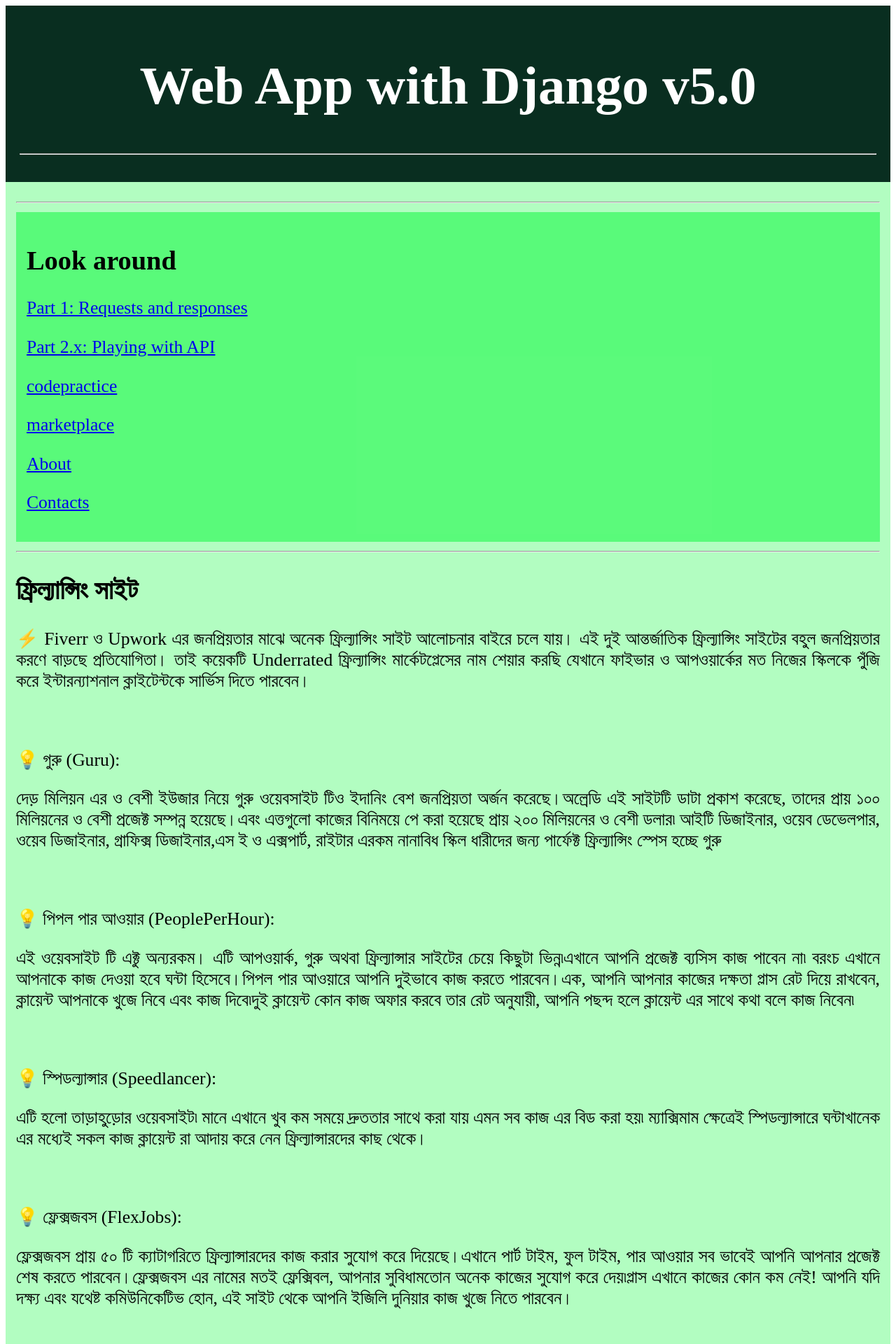
After one commit to kader01agi/playingwithdjango_v5.0_2, a Django app: page /marketplace/ in a window 1280 px wide. The commit adds this page. Shown: the top 1920 px of the page at 70% size. Run offline with Django 5.2, Linux system fonts and the light colour scheme.

Commit message:
upgraded

```diff
--- a/projectName/dj5doc/templates/dj5doc/base.html
+++ b/projectName/dj5doc/templates/dj5doc/base.html
@@ -20,10 +20,13 @@
         <hr>
         <section class="navstl">
             <h2>Look around</h2>
-            <nav>
-                <p><a href="start.html" target="_blank">Part 1: Requests and responses</a></p>
-                <p><a href="tutorial02.html" target="_blank">Part 2.x: Playing with API</a></p>
-            </nav>
+            <p><a href="http://127.0.0.1:8000/start/" target="_blank">Part 1: Requests and responses</a></p>
+            <p><a href="http://127.0.0.1:8000/tutorial02/" target="_blank">Part 2.x: Playing with API</a></p>
+            <p><a href="http://127.0.0.1:8000/codepractice/" target="_blank">codepractice</a></p>
+            <p><a href="http://127.0.0.1:8000/marketplace/" target="_blank">marketplace</a></p>
+            <p><a href="http://127.0.0.1:8000/about/" target="_blank">About</a></p>
+
+            <p><a href="http://127.0.0.1:8000/contacts/" target="_blank">Contacts</a></p>
         </section>
         <hr>
         {% block content %}
--- a/projectName/dj5doc/templates/dj5doc/home.html
+++ b/projectName/dj5doc/templates/dj5doc/home.html
@@ -1,5 +1,5 @@
+<!DOCTYPE html>
 {% extends 'dj5doc/base.html' %}
-<!DOCTYPE html>
 <html lang="en">
 
 <head>
--- /dev/null
+++ b/projectName/dj5doc/templates/dj5doc/marketplace.html
@@ -0,0 +1,70 @@
+<!DOCTYPE html>
+{% extends "dj5doc/base.html" %}
+<html lang="bn">
+
+<head>
+    <meta http-equiv="Content-Type" content="text/html;charset=UTF-8">
+    <title>Marketplace</title>
+</head>
+
+
+{% block content %}
+<section id="marketplace">
+    <h2>ফ্রিল্যান্সিং সাইট</h2>
+    <p>⚡ Fiverr ও Upwork এর জনপ্রিয়তার মাঝে অনেক ফ্রিল্যান্সিং সাইট আলোচনার বাইরে চলে যায়। এই দুই আন্তর্জাতিক
+        ফ্রিল্যান্সিং
+        সাইটের বহুল জনপ্রিয়তার করণে বাড়ছে প্রতিযোগিতা। তাই কয়েকটি Underrated ফ্রিল্যান্সিং মার্কেটপ্লেসের নাম শেয়ার করছি
+        যেখানে ফাইভার ও আপওয়ার্কের মত নিজের স্কিলকে পুঁজি করে ইন্টারন্যাশনাল ক্লাইটেন্টকে সার্ভিস দিতে পারবেন।
+    </p>
+    <br>
+    <p>💡 গুরু (Guru):</p>
+    <p>দেড় মিলিয়ন এর ও বেশী ইউজার নিয়ে গুরু ওয়েবসাইট টিও ইদানিং বেশ জনপ্রিয়তা অর্জন করেছে।অল্রেডি এই সাইটটি ডাটা
+        প্রকাশ করেছে, তাদের প্রায় ১০০ মিলিয়নের ও বেশী প্রজেক্ট সম্পন্ন হয়েছে।এবং এত্তগুলো কাজের বিনিময়ে পে করা
+        হয়েছে
+        প্রায় ২০০ মিলিয়নের ও বেশী ডলার৷ আইটি ডিজাইনার, ওয়েব ডেভেলপার, ওয়েব ডিজাইনার, গ্রাফিক্স ডিজাইনার,এস ই ও
+        এক্সপার্ট, রাইটার এরকম নানাবিধ স্কিল ধারীদের জন্য পার্ফেক্ট ফ্রিল্যান্সিং স্পেস হচ্ছে গুরু
+    </p>
+
+    <br>
+    <p>💡 পিপল পার আওয়ার (PeoplePerHour):</p>
+    <p>এই ওয়েবসাইট টি এক্টু অন্যরকম। এটি আপওয়ার্ক, গুরু অথবা ফ্রিল্যান্সার সাইটের চেয়ে কিছুটা ভিন্ন৷এখানে আপনি
+        প্রজেক্ট
+        ব্যসিস কাজ পাবেন না৷ বরংচ এখানে আপনাকে কাজ দেওয়া হবে ঘন্টা হিসেবে।পিপল পার আওয়ারে আপনি দুইভাবে কাজ করতে
+        পারবেন।এক,
+        আপনি আপনার কাজের দক্ষতা প্লাস রেট দিয়ে রাখবেন, ক্লায়েন্ট আপনাকে খুজে নিবে এবং কাজ দিবে৷দুই ক্লায়েন্ট কোন কাজ
+        অফার
+        করবে তার রেট অনুযায়ী, আপনি পছন্দ হলে ক্লায়েন্ট এর সাথে কথা বলে কাজ নিবেন৷</p>
+
+    <br>
+    <p>💡 স্পিডল্যান্সার (Speedlancer):</p>
+    <p>এটি হলো তাড়াহুড়োর ওয়েবসাইট৷ মানে এখানে খুব কম সময়ে দ্রুততার সাথে করা যায় এমন সব কাজ এর বিড করা হয়৷
+        ম্যাক্সিমাম
+        ক্ষেত্রেই স্পিডল্যান্সারে ঘন্টাখানেক এর মধ্যেই সকল কাজ ক্লায়েন্ট রা আদায় করে নেন ফ্রিল্যান্সারদের কাছ থেকে।
+    </p>
+
+    <br>
+    <p>💡 ফ্লেক্সজবস (FlexJobs):</p>
+    <p>ফ্লেক্সজবস প্রায় ৫০ টি ক্যাটাগরিতে ফ্রিল্যান্সারদের কাজ করার সুযোগ করে দিয়েছে।এখানে পার্ট টাইম, ফুল টাইম, পার
+        আওয়ার সব ভাবেই আপনি আপনার প্রজেক্ট শেষ করতে পারবেন।ফ্লেক্সজবস এর নামের মতই ফ্লেক্সিবল, আপনার সুবিধামতোন অনেক
+        কাজের
+        সুযোগ করে দেয়৷প্লাস এখানে কাজের কোন কম নেই! আপনি যদি দক্ষ্য এবং যথেষ্ট কমিউনিকেটিভ হোন, এই সাইট থেকে আপনি ইজিলি
+        দুনিয়ার কাজ খুজে নিতে পারবেন।
+    </p>
+
+    <br>
+    <p>💡 টপকোডার (Topcoder)</p>
+    <p>নাম থেকেই বুঝতে পারছেন।এটা একটা ফ্রিলান্সার সাইট, যেটা মেইনলি ডেভেলপার দের জন্য এখানে আপ্নি যদি কোন প্রজেক্ট এর
+        দ্বায়িত্ব যদি পান, এই সাইটের একজন কর্মী ( কো পাইলট)আপনাকে টোটাল গাইডলাইন দিবেন যতক্ষন আপনের প্রজেক্ট শেষ না
+        হবে।
+    </p>
+    <br>
+    <p>💡 এস ই ও ক্লার্ক (SEO Clerks) :</p>
+    <p>
+        কি ওয়ার্ড রিসার্চ থেকে শুরু করে SEO ফ্রেন্ডলি কন্টেন্ট রাইটিং , সার্চ ইঞ্জিন অপটিমাইজেশন রিলেটেড সকল কাজ এই
+        মার্কেটপ্লেসে পাওয়া যায়।
+        উল্লেখিত সাইটগুলো ছাড়াও আরও অনেক সাইট আছে যেখানে প্রতিনিয়ত নতুন ফ্রিল্যান্সারদের আবির্ভাব হচ্ছে।
+    </p>
+</section>
+{% endblock content %}
+
+</html>
--- a/projectName/dj5doc/templates/dj5doc/tutorial02.html
+++ b/projectName/dj5doc/templates/dj5doc/tutorial02.html
@@ -9,7 +9,7 @@
 {% block content %}
 <h2><a href="https://docs.djangoproject.com/en/5.0/intro/tutorial02/#playing-with-the-api">Playing with API</a></h2>
 
-<p>Question.objects.filter(id=1) --> <kbd>&lt;QuerySet [&lt;Question: What's new?>]></kbd></p>
+<p>Question.objects.filter(id=1) ==> <kbd>&lt;QuerySet [&lt;Question: What's new?>]></kbd></p>
 <p>Question.objects.get(id=1)</p>
 <p>Question.objects.get(pk=1)</p>
 <p>Question.objects.get(id=1) == Question.objects.get(pk=1)</p>
--- a/projectName/dj5doc/urls.py
+++ b/projectName/dj5doc/urls.py
@@ -3,6 +3,10 @@
 
 urlpatterns = [
     path('', views.home),
-    path('start.html/', views.start),
-    path('tutorial02.html/', views.tutorial02),
+    path('start/', views.start),
+    path('tutorial02/', views.tutorial02),
+    path('codepractice/', views.codepractice),
+    path('marketplace/', views.marketplace),
+    path('about/', views.about),
+    path('contacts/', views.contacts),
 ]
--- a/projectName/dj5doc/views.py
+++ b/projectName/dj5doc/views.py
@@ -11,5 +11,21 @@
 def tutorial02(request):
     return render(request, 'dj5doc/tutorial02.html')
 
+def codepractice(request):
+    name = "MD. ABDUL KADER"
+    country = "Bangladesh"
+    skills = ["Python", "Django", "HTML"]
+    data = {"name": name, "country": country, "skills": skills}
+    return render(request, 'dj5doc/codepractice.html', data)
+
+def marketplace(request):
+    return render(request, 'dj5doc/marketplace.html')
+
+def about(request):
+    return render(request, 'dj5doc/about.html')
+
+def contacts(request):
+    return render(request, 'dj5doc/contacts.html')
+
 # def home(request):
 #     return HttpResponse('This is home test')
```
Also changed, not shown: projectName/dj5doc/templates/dj5doc/about.html (added, +24 -0 lines), projectName/dj5doc/templates/dj5doc/codepractice.html (added, +22 -0 lines), projectName/dj5doc/templates/dj5doc/contacts.html (added, +51 -0 lines).
